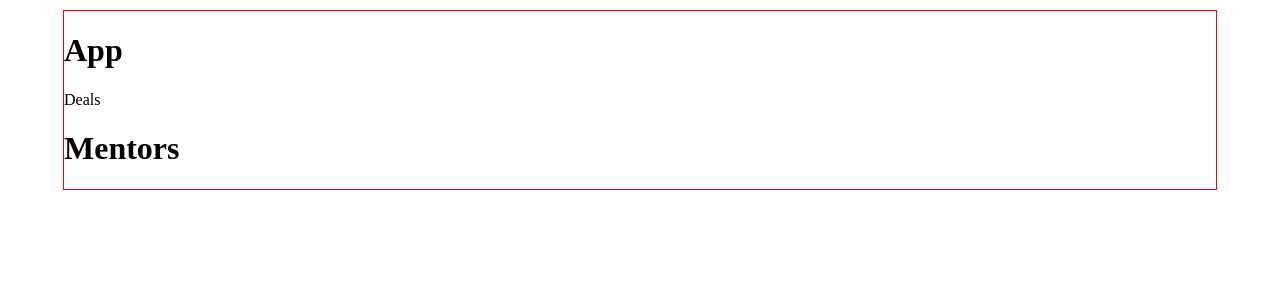
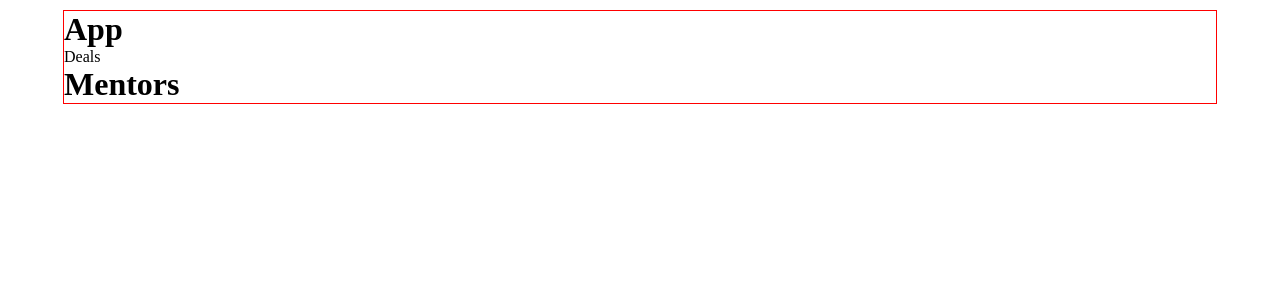
Before and after one commit to nitansh11/product-hunt, a React (Create React App) app: page / in a window 1280 px wide. Shown: the top 300 px of the page. Built offline with nearby package versions, Linux system fonts and the light colour scheme.

Commit message:
redux setup

```diff
--- a/package.json
+++ b/package.json
@@ -8,7 +8,10 @@
     "@testing-library/user-event": "^12.6.3",
     "react": "^17.0.1",
     "react-dom": "^17.0.1",
+    "react-redux": "^7.2.2",
     "react-scripts": "4.0.1",
+    "redux": "^4.0.5",
+    "redux-thunk": "^2.3.0",
     "web-vitals": "^0.2.4"
   },
   "scripts": {
--- /dev/null
+++ b/src/Redux/store.js
@@ -0,0 +1,19 @@
+import { createStore, combineReducers, applyMiddleware, compose } from "redux";
+import thunk from "redux-thunk";
+import { dealsReducer } from "../Redux/deals/dealsReducer";
+
+const rootReducer = combineReducers({ deals: dealsReducer });
+
+let composeEnhancers = compose;
+
+if (process.env.NODE_ENV !== "production") {
+  composeEnhancers = window.__REDUX_DEVTOOLS_EXTENSION_COMPOSE__
+    ? window.__REDUX_DEVTOOLS_EXTENSION_COMPOSE__({})
+    : compose;
+}
+
+const enhancer = composeEnhancers(applyMiddleware(thunk));
+
+const store = createStore(rootReducer, enhancer);
+
+export default store;
--- a/src/index.css
+++ b/src/index.css
@@ -1,4 +1,4 @@
-html,body {
+html,body,* {
   margin: 0;
  padding: 0;
 }
--- a/src/index.js
+++ b/src/index.js
@@ -2,5 +2,11 @@ import React from "react";
 import ReactDOM from "react-dom";
 import "./index.css";
 import App from "./App";
-
-ReactDOM.render(<App />, document.getElementById("root"));
+import store from "./Redux/store";
+import { Provider } from "react-redux";
+ReactDOM.render(
+  <Provider store={store}>
+    <App />
+  </Provider>,
+  document.getElementById("root")
+);
```
Also changed, not shown: src/Redux/deals/actionTypes.js (added), src/Redux/deals/actions.js (added), src/Redux/deals/dealsReducer.js (added), 1 other file (tests, documents, lock files or other folders).
